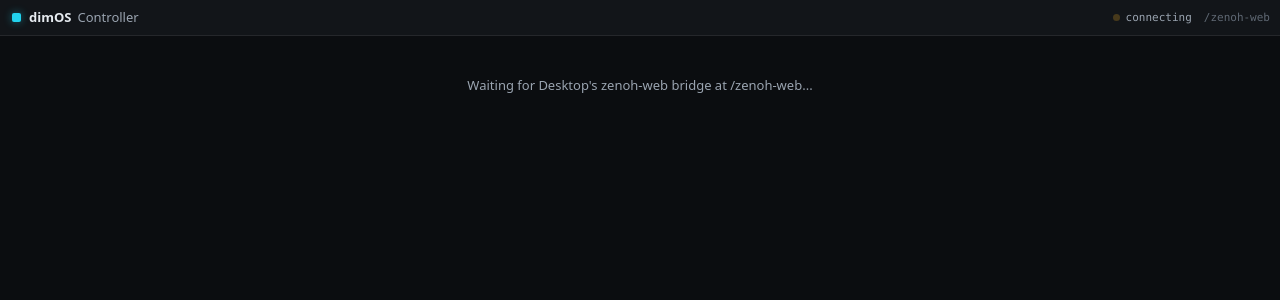
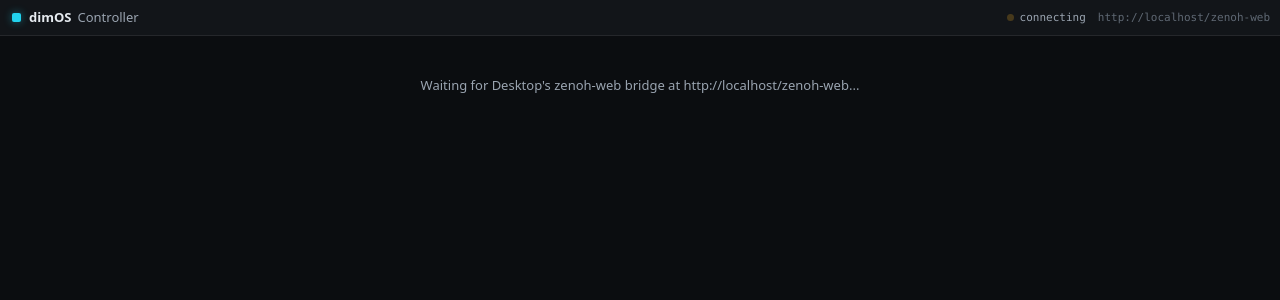
Before and after one commit to jeff-hykin/dimos-controller, a React (Vite) app: page / in a window 1280 px wide. Shown: the top 300 px of the page. Built offline with nearby package versions, Linux system fonts and the light colour scheme.

Commit message:
Desktop app API 2: declare zenoh-web: ">=0.3 <0.4" and reach it at the relative ../../zenoh-web

```diff
--- a/dimos.yaml
+++ b/dimos.yaml
@@ -1,4 +1,3 @@
 title: Controller
-dimos-desktop-api: ">=1 <2"
-dimos-api:
-  - /zenoh-web
+dimos-desktop-api: ">=2 <3"
+zenoh-web: ">=0.3 <0.4"
--- a/src/main.tsx
+++ b/src/main.tsx
@@ -7,8 +7,9 @@ import { createRoot } from "react-dom/client";
 import { App } from "./App.tsx";
 import { openLink } from "./zenoh.ts";
 
-// ?bridge=<url> points at another zenoh-web bridge; Desktop's is same-origin.
-const bridge = new URL(location.href).searchParams.get("bridge") ?? "/zenoh-web";
+// ?bridge=<url> points at another zenoh-web bridge; Desktop's is same-origin at /zenoh-web (we're at /apps/<name>/).
+const bridge = new URL(location.href).searchParams.get("bridge") ??
+  new URL("../../zenoh-web", location.href).href;
 const root = createRoot(document.getElementById("root")!);
 
 root.render(<App link={null} bridge={bridge} />);
--- a/src/zenoh.ts
+++ b/src/zenoh.ts
@@ -78,7 +78,7 @@ export interface Link {
 export const PRIORITY_REAL_TIME = 1;
 
 /** Connect to the bridge, retrying every 3 s until it answers. */
-export async function openLink(bridgeUrl = "/zenoh-web"): Promise<Link> {
+export async function openLink(bridgeUrl: string): Promise<Link> {
   const [client, msgs] = await Promise.all([
     import(/* @vite-ignore */ ZENOH_WEB_CLIENT_URL),
     import(/* @vite-ignore */ DIMOS_MSGS_URL),
```
